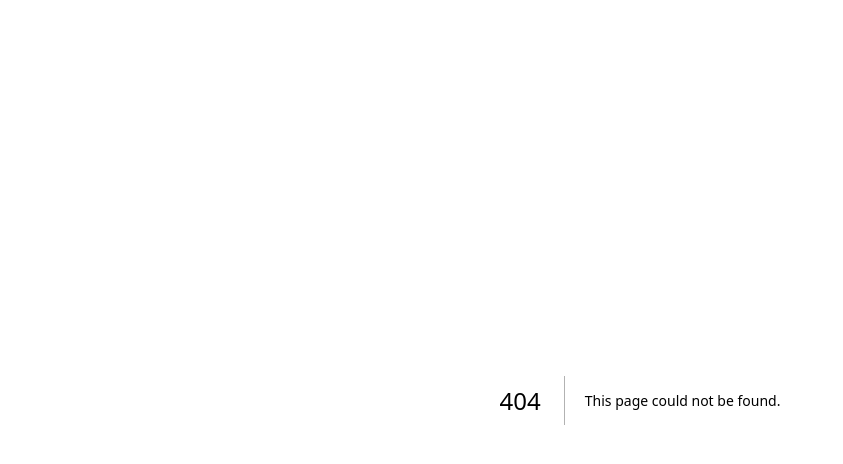
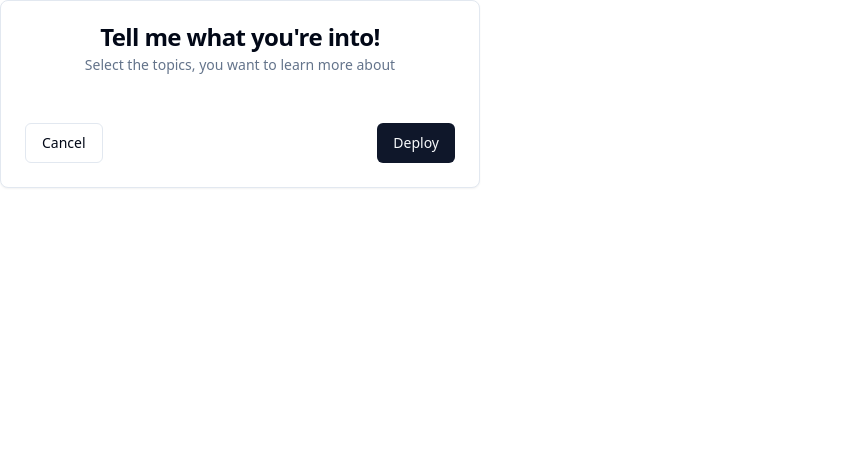
Before and after one commit to max-von-aigner/butter-buff-ui, a Next.js app: page /tagpicker in a window 1280 px wide. Before the commit this address had no page. Shown: the top 464 px of the page, without its empty margins (0-843 px from the left). Built offline with nearby package versions, Linux system fonts and the light colour scheme.

Commit message:
added tagpicker component

```diff
--- a/package.json
+++ b/package.json
@@ -10,6 +10,8 @@
   },
   "dependencies": {
     "@radix-ui/react-dropdown-menu": "^2.0.6",
+    "@radix-ui/react-label": "^2.0.2",
+    "@radix-ui/react-select": "^2.0.0",
     "@radix-ui/react-slot": "^1.0.2",
     "class-variance-authority": "^0.7.0",
     "clsx": "^2.0.0",
--- /dev/null
+++ b/src/components/ui/card.tsx
@@ -0,0 +1,79 @@
+import * as React from "react"
+
+import { cn } from "@/lib/utils"
+
+const Card = React.forwardRef<
+  HTMLDivElement,
+  React.HTMLAttributes<HTMLDivElement>
+>(({ className, ...props }, ref) => (
+  <div
+    ref={ref}
+    className={cn(
+      "rounded-lg border bg-card text-card-foreground shadow-sm",
+      className
+    )}
+    {...props}
+  />
+))
+Card.displayName = "Card"
+
+const CardHeader = React.forwardRef<
+  HTMLDivElement,
+  React.HTMLAttributes<HTMLDivElement>
+>(({ className, ...props }, ref) => (
+  <div
+    ref={ref}
+    className={cn("flex flex-col space-y-1.5 p-6", className)}
+    {...props}
+  />
+))
+CardHeader.displayName = "CardHeader"
+
+const CardTitle = React.forwardRef<
+  HTMLParagraphElement,
+  React.HTMLAttributes<HTMLHeadingElement>
+>(({ className, ...props }, ref) => (
+  <h3
+    ref={ref}
+    className={cn(
+      "text-2xl font-semibold leading-none tracking-tight",
+      className
+    )}
+    {...props}
+  />
+))
+CardTitle.displayName = "CardTitle"
+
+const CardDescription = React.forwardRef<
+  HTMLParagraphElement,
+  React.HTMLAttributes<HTMLParagraphElement>
+>(({ className, ...props }, ref) => (
+  <p
+    ref={ref}
+    className={cn("text-sm text-muted-foreground", className)}
+    {...props}
+  />
+))
+CardDescription.displayName = "CardDescription"
+
+const CardContent = React.forwardRef<
+  HTMLDivElement,
+  React.HTMLAttributes<HTMLDivElement>
+>(({ className, ...props }, ref) => (
+  <div ref={ref} className={cn("p-6 pt-0", className)} {...props} />
+))
+CardContent.displayName = "CardContent"
+
+const CardFooter = React.forwardRef<
+  HTMLDivElement,
+  React.HTMLAttributes<HTMLDivElement>
+>(({ className, ...props }, ref) => (
+  <div
+    ref={ref}
+    className={cn("flex items-center p-6 pt-0", className)}
+    {...props}
+  />
+))
+CardFooter.displayName = "CardFooter"
+
+export { Card, CardHeader, CardFooter, CardTitle, CardDescription, CardContent }
--- /dev/null
+++ b/src/components/ui/input.tsx
@@ -0,0 +1,25 @@
+import * as React from "react"
+
+import { cn } from "@/lib/utils"
+
+export interface InputProps
+  extends React.InputHTMLAttributes<HTMLInputElement> {}
+
+const Input = React.forwardRef<HTMLInputElement, InputProps>(
+  ({ className, type, ...props }, ref) => {
+    return (
+      <input
+        type={type}
+        className={cn(
+          "flex h-10 w-full rounded-md border border-input bg-background px-3 py-2 text-sm ring-offset-background file:border-0 file:bg-transparent file:text-sm file:font-medium placeholder:text-muted-foreground focus-visible:outline-none focus-visible:ring-2 focus-visible:ring-ring focus-visible:ring-offset-2 disabled:cursor-not-allowed disabled:opacity-50",
+          className
+        )}
+        ref={ref}
+        {...props}
+      />
+    )
+  }
+)
+Input.displayName = "Input"
+
+export { Input }
--- /dev/null
+++ b/src/components/ui/label.tsx
@@ -0,0 +1,26 @@
+"use client"
+
+import * as React from "react"
+import * as LabelPrimitive from "@radix-ui/react-label"
+import { cva, type VariantProps } from "class-variance-authority"
+
+import { cn } from "@/lib/utils"
+
+const labelVariants = cva(
+  "text-sm font-medium leading-none peer-disabled:cursor-not-allowed peer-disabled:opacity-70"
+)
+
+const Label = React.forwardRef<
+  React.ElementRef<typeof LabelPrimitive.Root>,
+  React.ComponentPropsWithoutRef<typeof LabelPrimitive.Root> &
+    VariantProps<typeof labelVariants>
+>(({ className, ...props }, ref) => (
+  <LabelPrimitive.Root
+    ref={ref}
+    className={cn(labelVariants(), className)}
+    {...props}
+  />
+))
+Label.displayName = LabelPrimitive.Root.displayName
+
+export { Label }
--- /dev/null
+++ b/src/components/ui/select.tsx
@@ -0,0 +1,121 @@
+"use client"
+
+import * as React from "react"
+import * as SelectPrimitive from "@radix-ui/react-select"
+import { Check, ChevronDown } from "lucide-react"
+
+import { cn } from "@/lib/utils"
+
+const Select = SelectPrimitive.Root
+
+const SelectGroup = SelectPrimitive.Group
+
+const SelectValue = SelectPrimitive.Value
+
+const SelectTrigger = React.forwardRef<
+  React.ElementRef<typeof SelectPrimitive.Trigger>,
+  React.ComponentPropsWithoutRef<typeof SelectPrimitive.Trigger>
+>(({ className, children, ...props }, ref) => (
+  <SelectPrimitive.Trigger
+    ref={ref}
+    className={cn(
+      "flex h-10 w-full items-center justify-between rounded-md border border-input bg-background px-3 py-2 text-sm ring-offset-background placeholder:text-muted-foreground focus:outline-none focus:ring-2 focus:ring-ring focus:ring-offset-2 disabled:cursor-not-allowed disabled:opacity-50",
+      className
+    )}
+    {...props}
+  >
+    {children}
+    <SelectPrimitive.Icon asChild>
+      <ChevronDown className="h-4 w-4 opacity-50" />
+    </SelectPrimitive.Icon>
+  </SelectPrimitive.Trigger>
+))
+SelectTrigger.displayName = SelectPrimitive.Trigger.displayName
+
+const SelectContent = React.forwardRef<
+  React.ElementRef<typeof SelectPrimitive.Content>,
+  React.ComponentPropsWithoutRef<typeof SelectPrimitive.Content>
+>(({ className, children, position = "popper", ...props }, ref) => (
+  <SelectPrimitive.Portal>
+    <SelectPrimitive.Content
+      ref={ref}
+      className={cn(
+        "relative z-50 min-w-[8rem] overflow-hidden rounded-md border bg-popover text-popover-foreground shadow-md data-[state=open]:animate-in data-[state=closed]:animate-out data-[state=closed]:fade-out-0 data-[state=open]:fade-in-0 data-[state=closed]:zoom-out-95 data-[state=open]:zoom-in-95 data-[side=bottom]:slide-in-from-top-2 data-[side=left]:slide-in-from-right-2 data-[side=right]:slide-in-from-left-2 data-[side=top]:slide-in-from-bottom-2",
+        position === "popper" &&
+          "data-[side=bottom]:translate-y-1 data-[side=left]:-translate-x-1 data-[side=right]:translate-x-1 data-[side=top]:-translate-y-1",
+        className
+      )}
+      position={position}
+      {...props}
+    >
+      <SelectPrimitive.Viewport
+        className={cn(
+          "p-1",
+          position === "popper" &&
+            "h-[var(--radix-select-trigger-height)] w-full min-w-[var(--radix-select-trigger-width)]"
+        )}
+      >
+        {children}
+      </SelectPrimitive.Viewport>
+    </SelectPrimitive.Content>
+  </SelectPrimitive.Portal>
+))
+SelectContent.displayName = SelectPrimitive.Content.displayName
+
+const SelectLabel = React.forwardRef<
+  React.ElementRef<typeof SelectPrimitive.Label>,
+  React.ComponentPropsWithoutRef<typeof SelectPrimitive.Label>
+>(({ className, ...props }, ref) => (
+  <SelectPrimitive.Label
+    ref={ref}
+    className={cn("py-1.5 pl-8 pr-2 text-sm font-semibold", className)}
+    {...props}
+  />
+))
+SelectLabel.displayName = SelectPrimitive.Label.displayName
+
+const SelectItem = React.forwardRef<
+  React.ElementRef<typeof SelectPrimitive.Item>,
+  React.ComponentPropsWithoutRef<typeof SelectPrimitive.Item>
+>(({ className, children, ...props }, ref) => (
+  <SelectPrimitive.Item
+    ref={ref}
+    className={cn(
+      "relative flex w-full cursor-default select-none items-center rounded-sm py-1.5 pl-8 pr-2 text-sm outline-none focus:bg-accent focus:text-accent-foreground data-[disabled]:pointer-events-none data-[disabled]:opacity-50",
+      className
+    )}
+    {...props}
+  >
+    <span className="absolute left-2 flex h-3.5 w-3.5 items-center justify-center">
+      <SelectPrimitive.ItemIndicator>
+        <Check className="h-4 w-4" />
+      </SelectPrimitive.ItemIndicator>
+    </span>
+
+    <SelectPrimitive.ItemText>{children}</SelectPrimitive.ItemText>
+  </SelectPrimitive.Item>
+))
+SelectItem.displayName = SelectPrimitive.Item.displayName
+
+const SelectSeparator = React.forwardRef<
+  React.ElementRef<typeof SelectPrimitive.Separator>,
+  React.ComponentPropsWithoutRef<typeof SelectPrimitive.Separator>
+>(({ className, ...props }, ref) => (
+  <SelectPrimitive.Separator
+    ref={ref}
+    className={cn("-mx-1 my-1 h-px bg-muted", className)}
+    {...props}
+  />
+))
+SelectSeparator.displayName = SelectPrimitive.Separator.displayName
+
+export {
+  Select,
+  SelectGroup,
+  SelectValue,
+  SelectTrigger,
+  SelectContent,
+  SelectLabel,
+  SelectItem,
+  SelectSeparator,
+}
--- /dev/null
+++ b/src/pages/tagpicker.tsx
@@ -0,0 +1,11 @@
+import { TagCard } from "@/react-components/Card";
+
+const TagPickerPage = () => {
+  return (
+    <>
+      <TagCard />
+    </>
+  );
+};
+
+export default TagPickerPage;
--- /dev/null
+++ b/src/react-components/Card.tsx
@@ -0,0 +1,63 @@
+import * as React from "react";
+
+import { Button } from "@/components/ui/button";
+import {
+  Card,
+  CardContent,
+  CardDescription,
+  CardFooter,
+  CardHeader,
+  CardTitle,
+} from "@/components/ui/card";
+import { Input } from "@/components/ui/input";
+import { Label } from "@/components/ui/label";
+import {
+  Select,
+  SelectContent,
+  SelectItem,
+  SelectTrigger,
+  SelectValue,
+} from "@/components/ui/select";
+
+export function TagCard() {
+  return (
+    <Card className="w-[30rem]">
+      <CardHeader>
+        <CardTitle className=" text-center">
+          Tell me what you're into!
+        </CardTitle>
+        <CardDescription className=" text-center">
+          Select the topics, you want to learn more about
+        </CardDescription>
+      </CardHeader>
+      <CardContent>
+        {/* <form>
+          <div className="grid w-full items-center gap-4">
+            <div className="flex flex-col space-y-1.5">
+              <Label htmlFor="name">Name</Label>
+              <Input id="name" placeholder="Name of your project" />
+            </div>
+            <div className="flex flex-col space-y-1.5">
+              <Label htmlFor="framework">Framework</Label>
+              <Select>
+                <SelectTrigger id="framework">
+                  <SelectValue placeholder="Select" />
+                </SelectTrigger>
+                <SelectContent position="popper">
+                  <SelectItem value="next">Next.js</SelectItem>
+                  <SelectItem value="sveltekit">SvelteKit</SelectItem>
+                  <SelectItem value="astro">Astro</SelectItem>
+                  <SelectItem value="nuxt">Nuxt.js</SelectItem>
+                </SelectContent>
+              </Select>
+            </div>
+          </div>
+        </form> */}
+      </CardContent>
+      <CardFooter className="flex justify-between">
+        <Button variant="outline">Cancel</Button>
+        <Button>Deploy</Button>
+      </CardFooter>
+    </Card>
+  );
+}
```
Also changed, not shown: src/react-components/Navbar.tsx (added), 1 other file (tests, documents, lock files or other folders).
